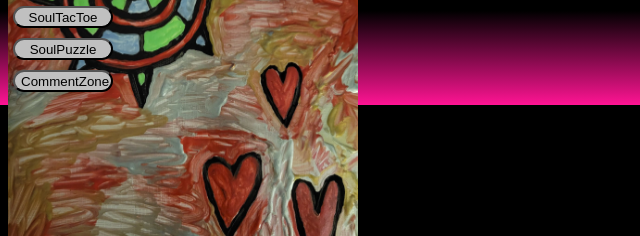
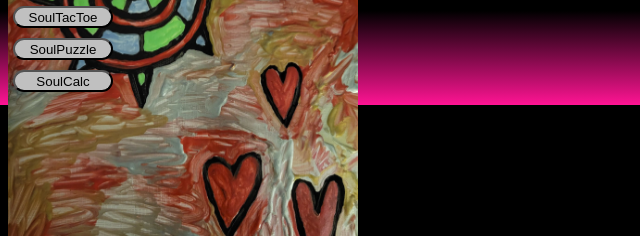
Before and after one commit to Soulbow2/soulbow2.github.io, a plain HTML site: page index.html in a window 1280 px wide. Shown: the part 177-413 px from the top of the page, 0-640 px from the left. Drawn offline with Linux system fonts and the light colour scheme.

Commit message:
Update index.html

```diff
--- a/index.html
+++ b/index.html
@@ -10,5 +10,5 @@
 <div><a href="/checkers.html"><button style="background: silver; margin: 5px 5px 5px 5px; border-radius: 45px 45px 45px 45px; width: 100px; height: 22px">SoulCheckers</button></a></div>
 <div><a href="/tacToe.html"><button style="background: silver; margin: 5px 5px 5px 5px; border-radius: 45px 45px 45px 45px; width: 100px; height: 22px">SoulTacToe</button></a></div>
 <div><a href="/puzzle.html"><button style="background: silver; margin: 5px 5px 5px 5px; border-radius: 45px 45px 45px 45px; width: 100px; height: 22px">SoulPuzzle</button></a></div>
-<div><a href="/comment.html"><button style="background: silver; margin: 5px 5px 5px 5px; border-radius: 45px 45px 45px 45px; width: 100px; height: 22px">CommentZone</button></a></div>
+<div><a href="/math.html"><button style="background: silver; margin: 5px 5px 5px 5px; border-radius: 45px 45px 45px 45px; width: 100px; height: 22px">SoulCalc</button></a></div>
 </body></html>
```
